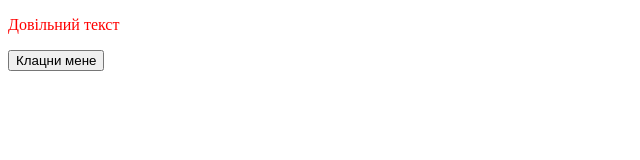
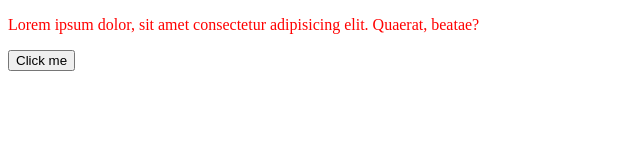
Before and after one commit to freshcodeAlice/pfm-2023-js-dom, a plain HTML site: page index.html in a window 1280 px wide. Shown: the whole page, without its empty margins (0-640 px from the left). Drawn offline with Linux system fonts and the light colour scheme.

Commit message:
task resolve

```diff
--- a/index.html
+++ b/index.html
@@ -9,6 +9,7 @@
     <title>Document</title>
 </head>
 <body>
-
+    <p>Lorem ipsum dolor, sit amet consectetur adipisicing elit. Quaerat, beatae?</p>
+    <button>Click me</button>
 </body>
 </html>
--- a/index.js
+++ b/index.js
@@ -1,15 +1,6 @@
-// DOM
+/// DOM
 
-/*
-Document
-Object
-Model
-
-(Об'єктна модель документа) - це представлення документу як набору елементів-об'єктів, інтерфейс для взаємодії з документом.
-
-Вхідна точка DOM - document
-
-*/
+//  ПОДІЇ
 
 /*
 Два важливих принципи:
@@ -19,35 +10,37 @@ Model
 У об'єктів є властивості та методи.
 Об'єкти можуть ділитися властивостями та методами зі своїми нащадками за допомогою прототипного наслідування
 
+2. На сторінці стаються події.
+
+Подія - (англ. event) - це певна дія (зміна чогось), що може відбутись на сторінці.
+Події можуть бути:
+    - згенерованими користувачем (рухи мишею, клацання, набір тексту на клавіатурі)
+    - станом сторінки
+    - у відповідь на запити на сервер
+
+Реакція на подію наз. обробкою події.
+
+Для того, щоби пояснити браузеру, що ми очікуємо певної події, ми на неї "підписуємось"
+
 
 */
 
+const button = document.querySelector('button');
+
+button.addEventListener('click', clicker);
+
+
+function clicker(){
+    alert('hello, user');
+}
 
 /*
-Створення елементів:
-
-1. Створити об'єкт потрібного елемента
-2. Вказати батьківському елементу, що цей стане його дитиною
-    Для цього потрібно мати доступ до елемента (батька), який вже є на сторінці
+У відповідь на клік мишею на параграф тексту, вивести в консоль "ха-ха, попався! на текст клацати не можна"
 
 */
 
+const p = document.querySelector('p');
 
-/*
-Створити пусту сторінку (без елементів).
-Динамічно створити секцію, всередині якої параграф і кнопка. В параграфі та кнопці довільний текст
-
-*/
-
-const body = document.body;
-
-const p = document.createElement('p');
-p.textContent = 'Довільний текст';
-
-const btn = document.createElement('button');
-btn.textContent = 'Клацни мене';
-
-const section = document.createElement('section');
-section.append(p, btn);
-
-body.append(section);
+p.addEventListener('click', function() {
+    console.log("ха-ха, попався! на текст клацати не можна")
+})
```
